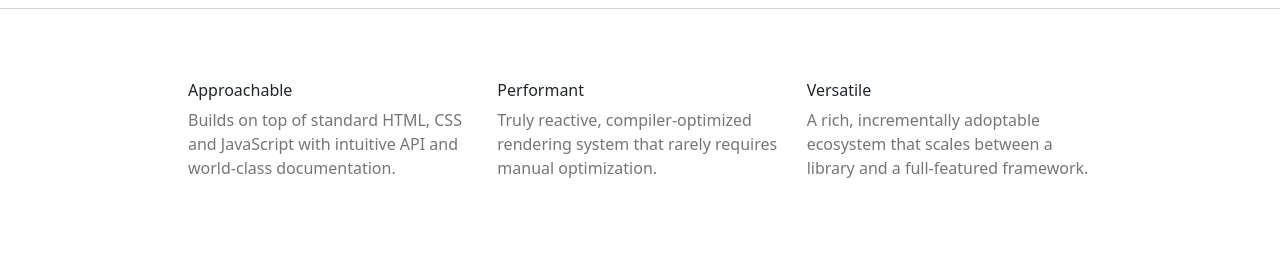
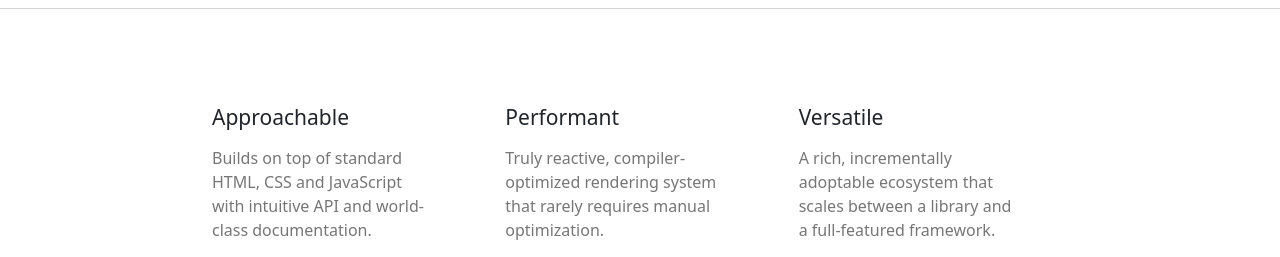
Before and after one commit to AOrifjonov/VueJs-site-main-page, a Vue app: page / in a window 1280 px wide. Shown: the part 695-952 px from the top of the page. Built offline with nearby package versions, Linux system fonts and the light colour scheme.

Commit message:
Edited SecondSection component

```diff
--- a/src/components/main/SecondSection.vue
+++ b/src/components/main/SecondSection.vue
@@ -13,7 +13,7 @@
         </div>
     </div>
     <div class="p-4 max-mid-w mt-4">
-        <div class="row p-4">
+        <div class="row p-5">
             <div class="col">
                 <h6>
                     Approachable
@@ -62,4 +62,13 @@
 img {
     width: 100px;
 }
+
+.col h6 {
+    font-size: 21px;
+    margin-bottom: 1rem;
+}
+
+.col p {
+    max-width: 220px;
+}
 </style>
```
